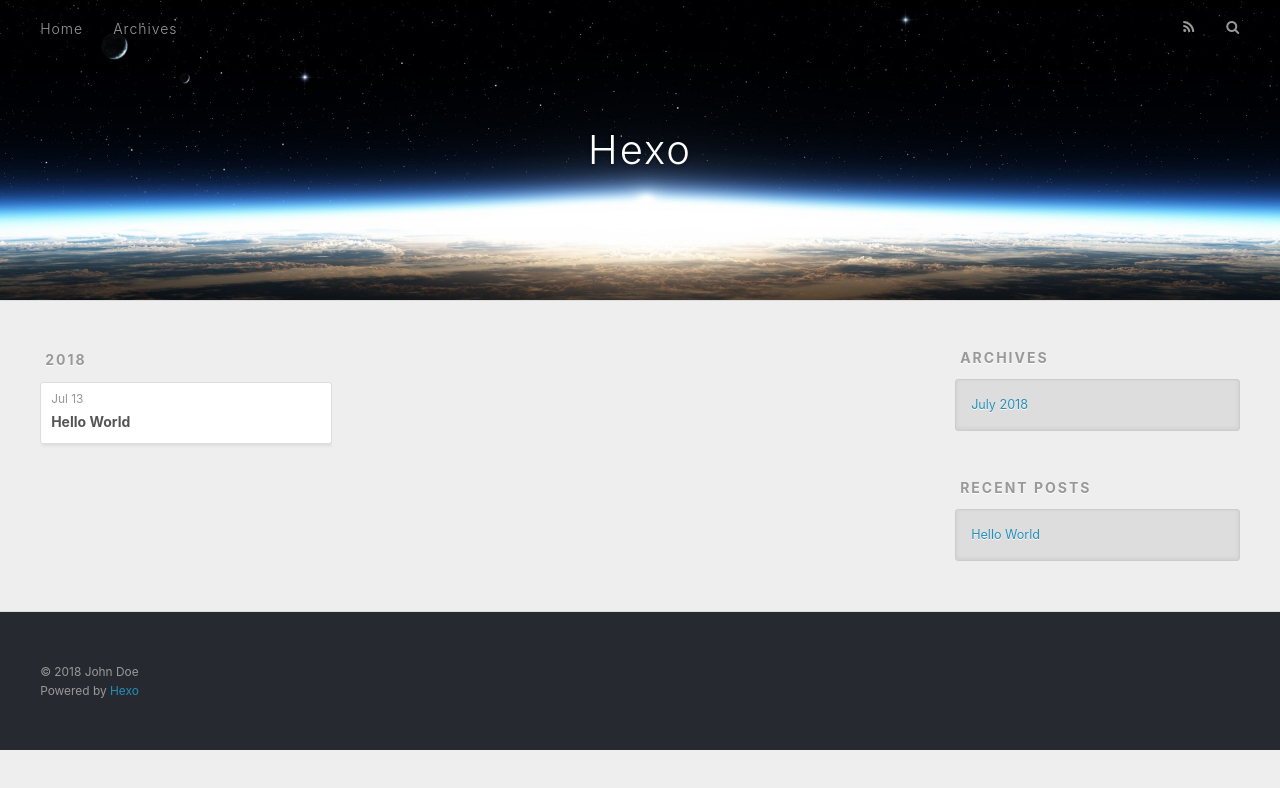
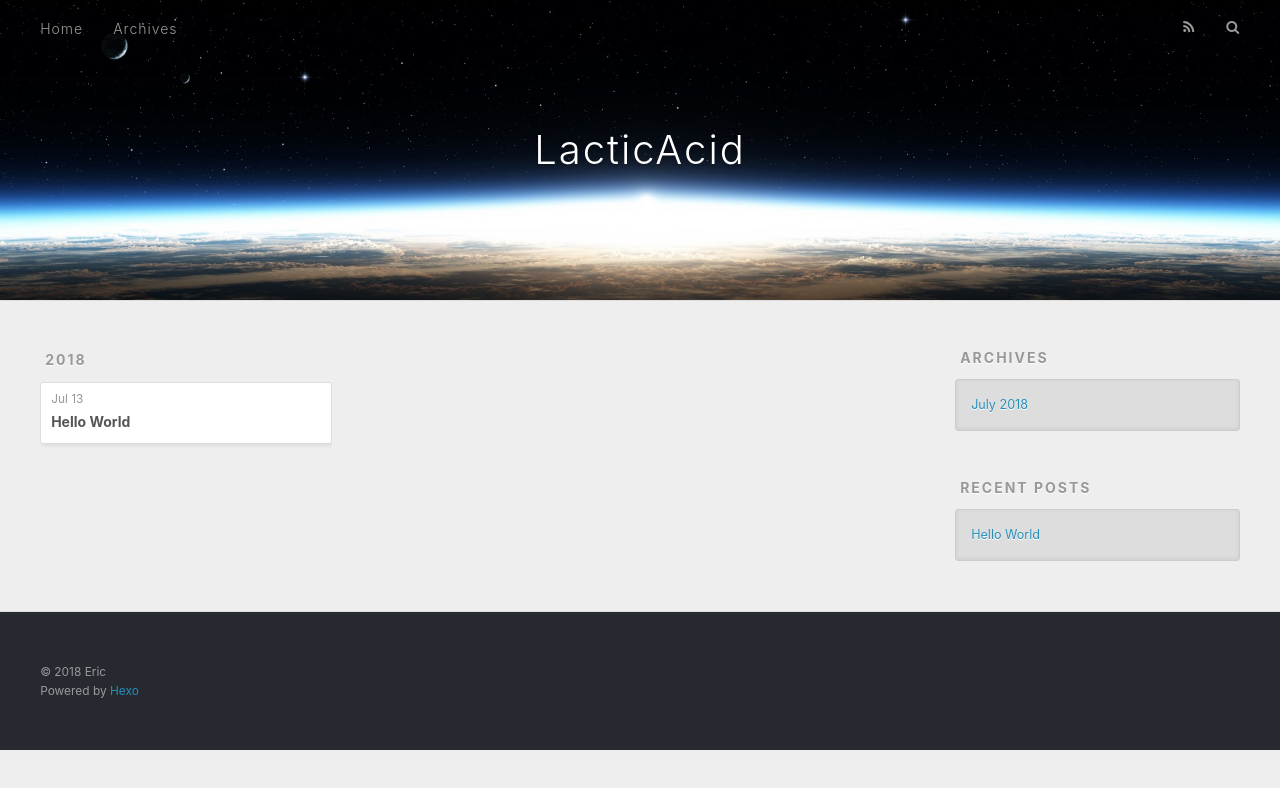
Before and after one commit to LacticAcidCYC/LacticAcidCYC.github.io, a plain HTML site: page archives/2018/07/index.html in a window 1280 px wide. Drawn offline with nearby package versions, Linux system fonts and the light colour scheme.

Commit message:
Site updated: 2018-07-13 23:13:11

```diff
--- a/archives/2018/07/index.html
+++ b/archives/2018/07/index.html
@@ -5,17 +5,17 @@
 
 
 
-  <title>Archives: 2018/7 | Hexo</title>
+  <title>Archives: 2018/7 | LacticAcid</title>
   <meta name="viewport" content="width=device-width, initial-scale=1, maximum-scale=1">
   <meta property="og:type" content="website">
-<meta property="og:title" content="Hexo">
+<meta property="og:title" content="LacticAcid">
 <meta property="og:url" content="http://yoursite.com/archives/2018/07/index.html">
-<meta property="og:site_name" content="Hexo">
+<meta property="og:site_name" content="LacticAcid">
 <meta property="og:locale" content="default">
 <meta name="twitter:card" content="summary">
-<meta name="twitter:title" content="Hexo">
+<meta name="twitter:title" content="LacticAcid">
 
-    <link rel="alternate" href="/atom.xml" title="Hexo" type="application/atom+xml">
+    <link rel="alternate" href="/atom.xml" title="LacticAcid" type="application/atom+xml">
 
 
     <link rel="icon" href="/favicon.png">
@@ -34,7 +34,7 @@
   <div id="header-outer" class="outer">
     <div id="header-title" class="inner">
       <h1 id="logo-wrap">
-        <a href="/" id="logo">Hexo</a>
+        <a href="/" id="logo">LacticAcid</a>
       </h1>
 
     </div>
@@ -139,7 +139,7 @@
 
   <div class="outer">
     <div id="footer-info" class="inner">
-      &copy; 2018 John Doe<br>
+      &copy; 2018 Eric<br>
       Powered by <a href="http://hexo.io/" target="_blank">Hexo</a>
     </div>
   </div>
```
Also changed, not shown: 2018/07/13/hello-world/index.html (+6 -6 lines), archives/2018/index.html (+7 -7 lines), archives/index.html (+7 -7 lines), index.html (+8 -8 lines).
